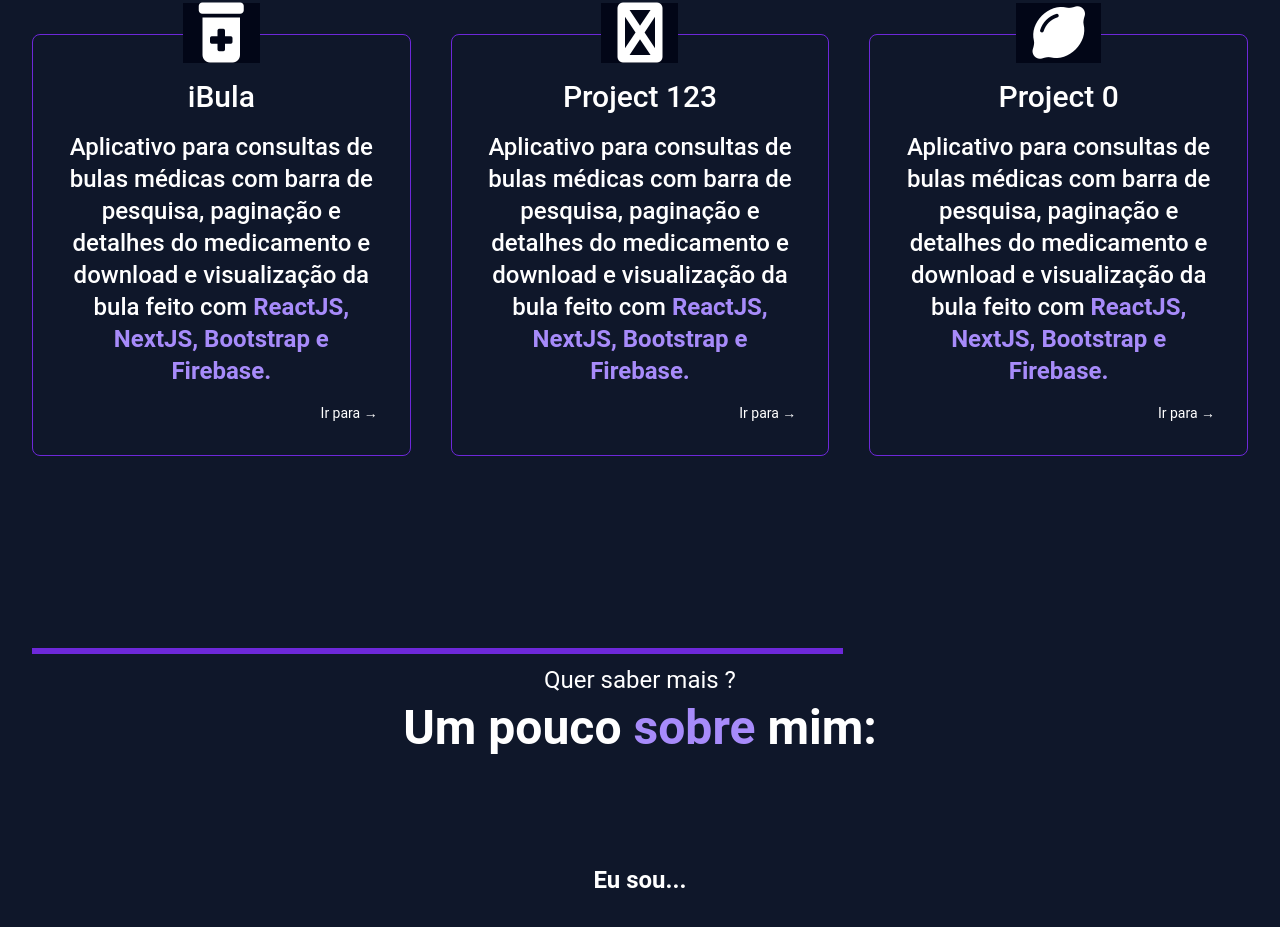
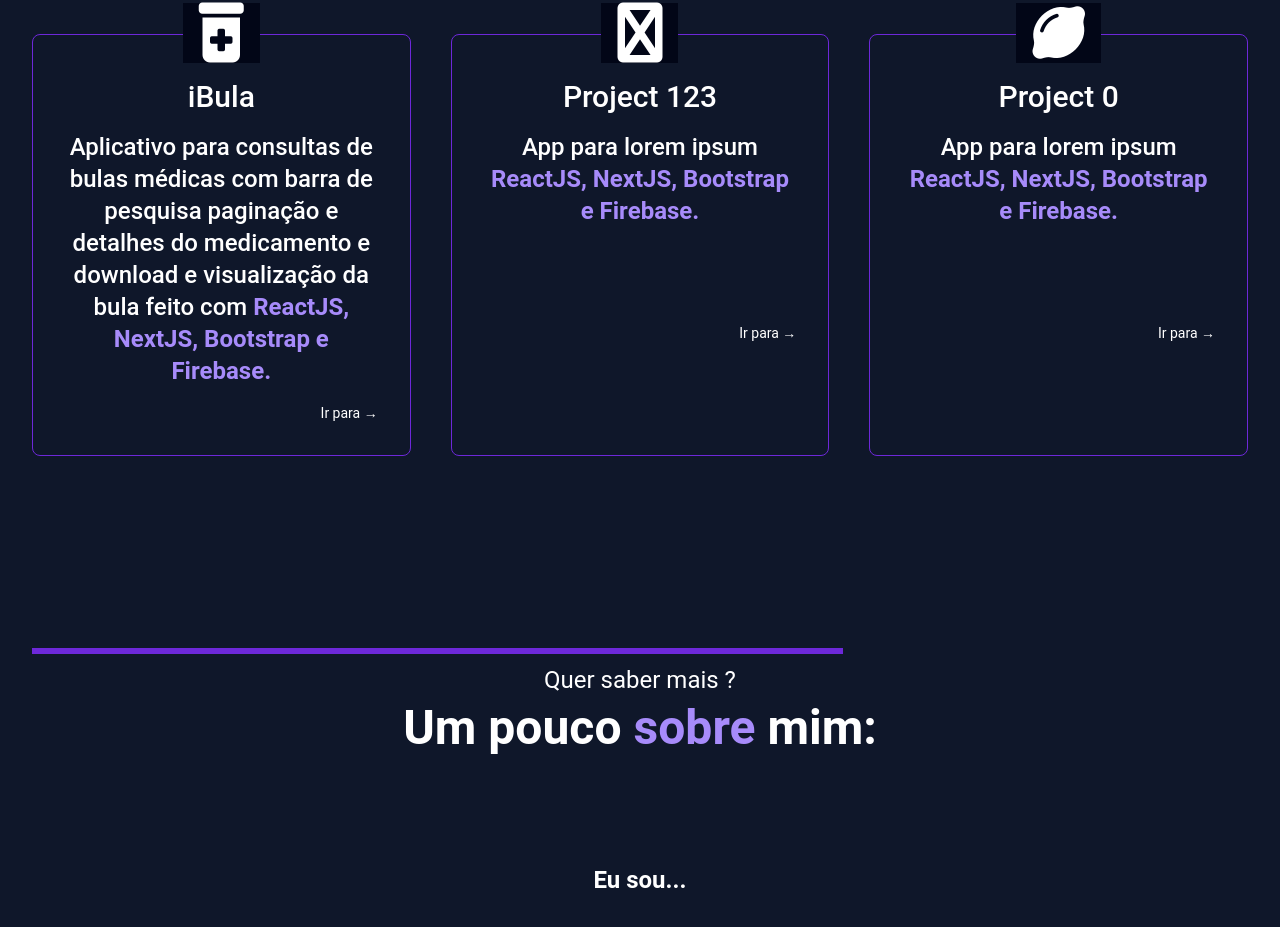
Before and after one commit to dezoliveira/folio, a SvelteKit app: page / in a window 1280 px wide. Shown: the part 1114-2041 px from the top of the page. Built offline with nearby package versions, Linux system fonts and the light colour scheme.

Commit message:
data in each (projects)

```diff
--- a/src/components/Main.svelte
+++ b/src/components/Main.svelte
@@ -1,11 +1,25 @@
 <script>
-	import Footer from "./Footer.svelte";
-import Step from "./Step.svelte";
+  import Step from "./Step.svelte";
 
   let steps = [
-    {name: 'iBula', icon: 'fa-solid fa-prescription-bottle-medical'},
-    {name: 'Project 123', icon: 'fa-solid fa-algolia'},
-    {name: 'Project 0', icon: 'fa-solid fa-lemon'},
+    {
+      name: 'iBula',
+      icon: 'fa-solid fa-prescription-bottle-medical',
+      description: 'Aplicativo para consultas de bulas médicas com barra de pesquisa paginação e detalhes do medicamento e download e visualização da bula feito com',
+      stacks: 'ReactJS, NextJS, Bootstrap e Firebase.'
+    },
+    {
+      name: 'Project 123',
+      icon: 'fa-solid fa-algolia',
+      description: 'App para lorem ipsum',
+      stacks: 'ReactJS, NextJS, Bootstrap e Firebase.'
+    },
+    {
+      name: 'Project 0',
+      icon: 'fa-solid fa-lemon',
+      description: 'App para lorem ipsum',
+      stacks: 'ReactJS, NextJS, Bootstrap e Firebase.'
+    },
   ]
 
   let benefits = [
@@ -61,30 +75,16 @@ import Step from "./Step.svelte";
       <p>Ver Github</p>
     </a>
     <div class="grid grid-cols-1 lg:grid-cols-3 gap-12 lg:gap-10">
-      <Step step={steps[0]}>
-        <p class="font-medium text-xl sm:text-1xl md:text-2xl">Aplicativo para consultas de bulas médicas com barra de pesquisa,
-          paginação e detalhes do medicamento e download e visualização da bula feito com
-          <strong class="text-violet-400">
-            ReactJS, NextJS, Bootstrap e Firebase.
-          </strong>
-        </p>
-      </Step>
-      <Step step={steps[1]}>
-        <p class="font-medium text-xl sm:text-1xl md:text-2xl">Aplicativo para consultas de bulas médicas com barra de pesquisa,
-          paginação e detalhes do medicamento e download e visualização da bula feito com
-          <strong class="text-violet-400">
-            ReactJS, NextJS, Bootstrap e Firebase.
-          </strong>
-        </p>
-      </Step>
-      <Step step={steps[2]}>
-        <p class="font-medium text-xl sm:text-1xl md:text-2xl">Aplicativo para consultas de bulas médicas com barra de pesquisa,
-          paginação e detalhes do medicamento e download e visualização da bula feito com
-          <strong class="text-violet-400">
-            ReactJS, NextJS, Bootstrap e Firebase.
-          </strong>
-        </p>
-      </Step>
+      {#each steps as step}
+        <Step step={step}>
+          <p class="font-medium text-xl sm:text-1xl md:text-2xl">
+            {step.description}
+            <strong class="text-violet-400">
+              {step.stacks}
+            </strong>
+          </p>
+        </Step>
+      {/each}
     </div>
   </section>
   <section
```
